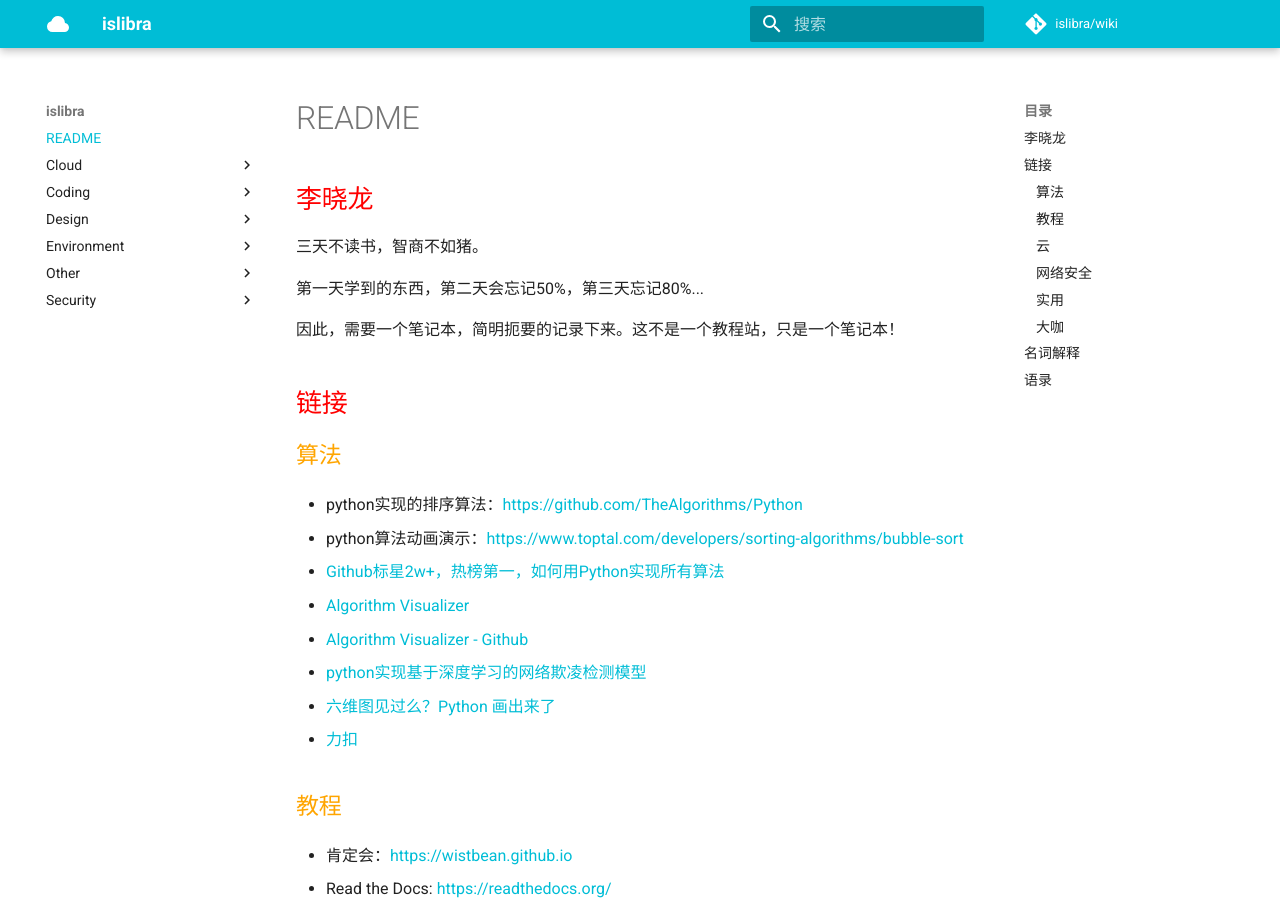
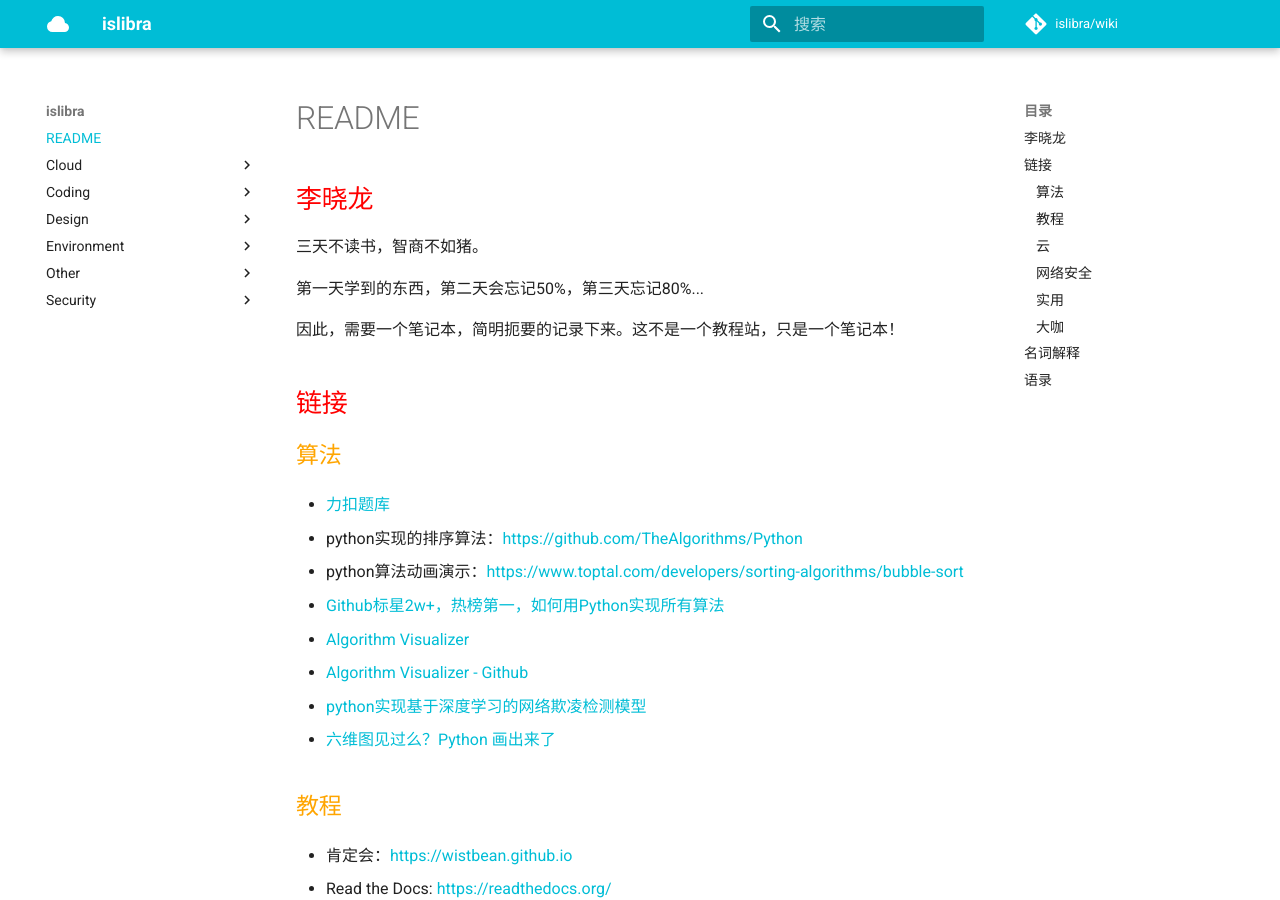
Before and after one commit to islibra/wiki, an MkDocs documentation site: the page built from docs/README.md, in a window 1280 px wide and 900 px high. Built offline with MkDocs 1.6.1 and Material for MkDocs 9.7.7, drawn with Linux system fonts in a browser that asks for light colours; comment, search, counter and statistics services are not loaded.

Commit message:
Update README.md

```diff
--- a/docs/README.md
+++ b/docs/README.md
@@ -13,6 +13,7 @@
 
 ### 算法
 
+- [力扣题库](https://leetcode-cn.com/problemset/all/)
 - python实现的排序算法：<https://github.com/TheAlgorithms/Python>
 - python算法动画演示：<https://www.toptal.com/developers/sorting-algorithms/bubble-sort>
 - [Github标星2w+，热榜第一，如何用Python实现所有算法](https://mp.weixin.qq.com/s/OHoe6TTX--Ys5G-5yR6juA)
```
Also changed, not shown: other parts of docs/README.md (+1 -1 lines).
